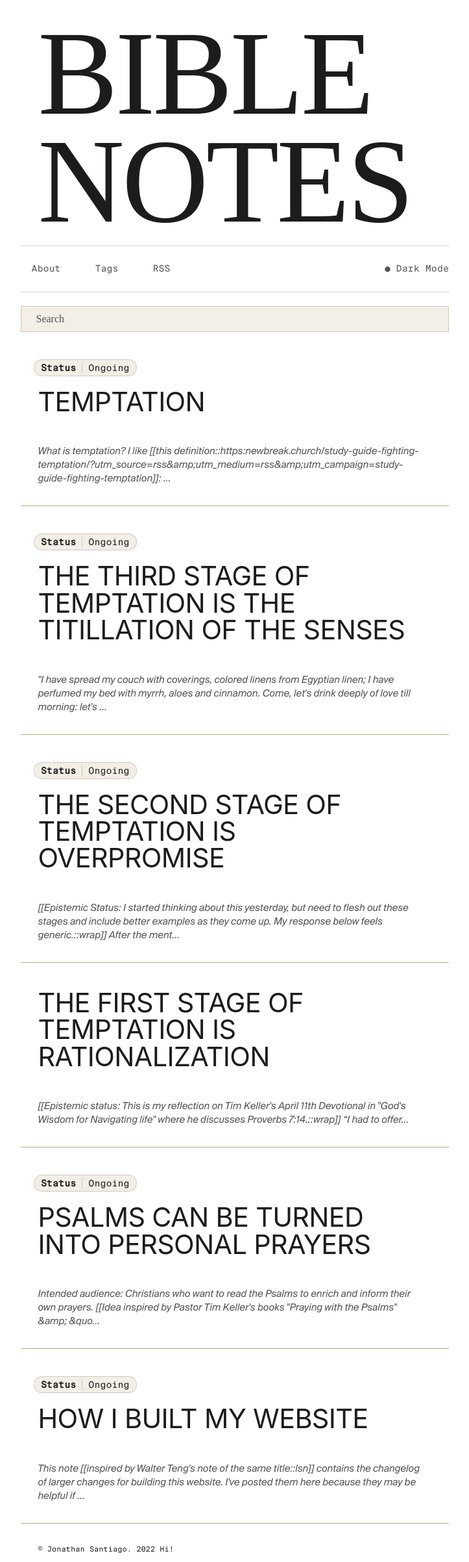
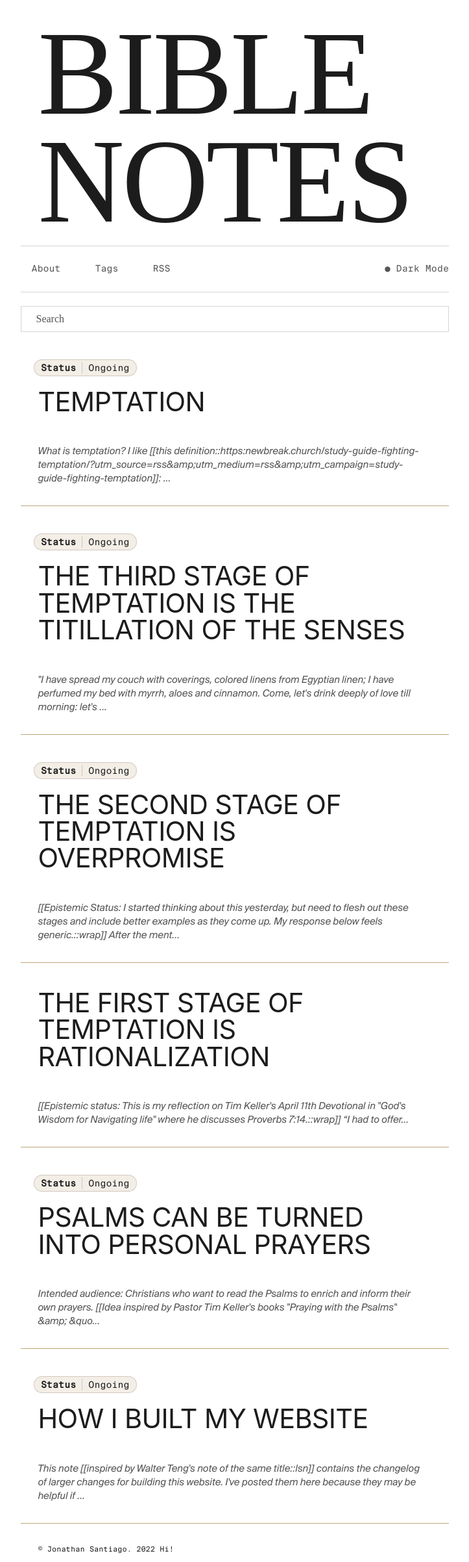
Before and after one commit to jsantiago611/digital-garden-master, a Jekyll site: the page built from index.md, in a window 1280 px wide. Shown: the whole page at 65% size, without its empty margins (278-1001 px from the left). Built offline with Jekyll 4.4.1, drawn with Linux system fonts in a browser that asks for light colours; some web fonts are replaced.

Commit message:
Update Style.css

```diff
--- a/assets/css/Style.css
+++ b/assets/css/Style.css
@@ -2331,10 +2331,11 @@ a.button-block {
     font-family: var(--font-family-serif) !important;
     color: var(--c-text);
     font-size: var(--font-size-medium);
-    background-color: var(--c-card-bg-light);
+    background-color: var(--c-bg);
     /*margin-top: 1em;*/
     padding: 0 1.25em;
     /*margin-left: 25px;*/
+
 }
 
 ::placeholder {
```
